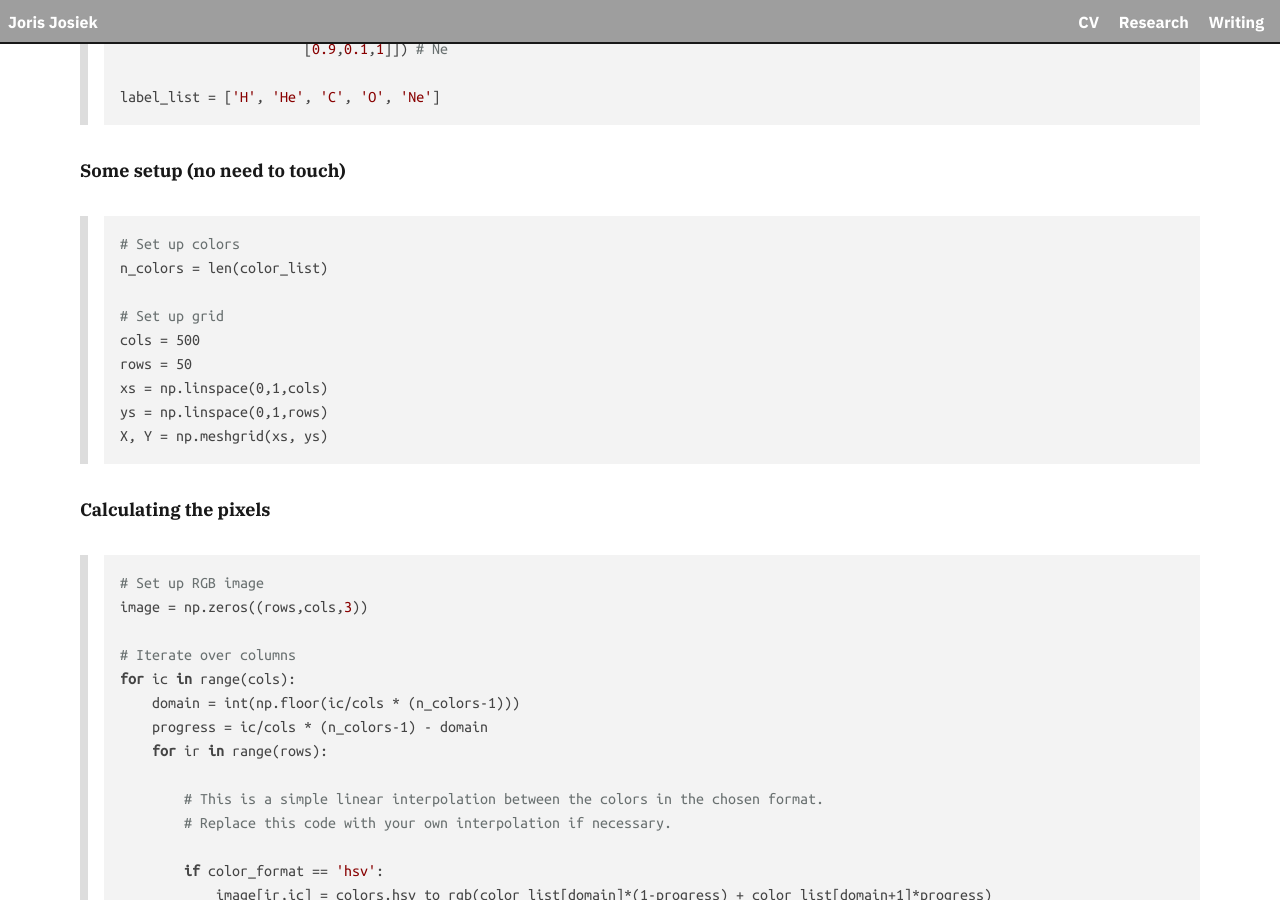
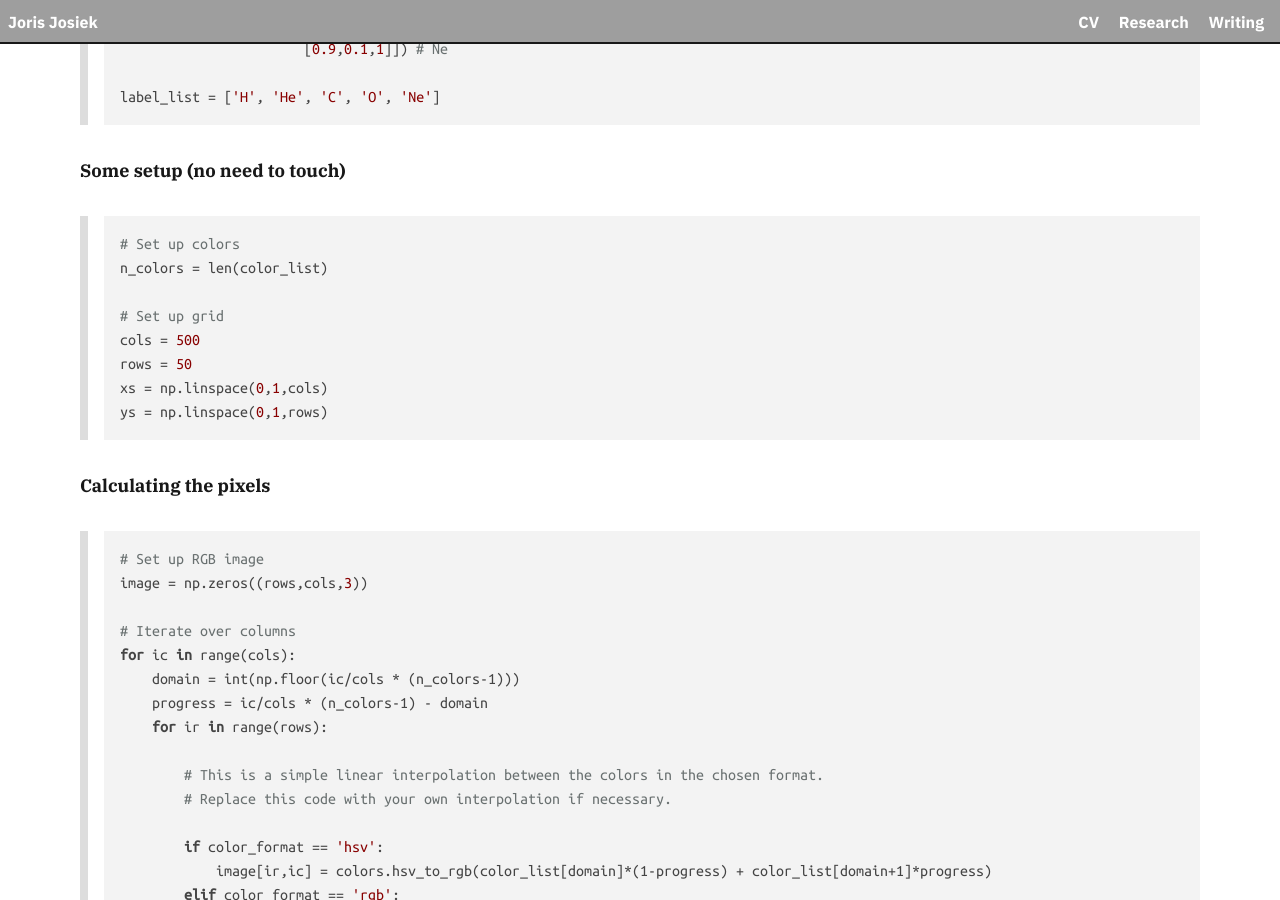
Before and after one commit to JorisJosiek/jorisjosiek.github.io, a Jekyll site: the page built from _posts/2023-01-23-color-gradient-tool.md, in a window 1280 px wide and 900 px high, scrolled down 820 px. Built offline with Jekyll 4.4.1, drawn with Linux system fonts in a browser that asks for light colours; nearby versions of some CDN libraries.

Commit message:
Removed unnecessary line from color visualization tool.

````diff
--- a/_posts/2023-01-23-color-gradient-tool.md
+++ b/_posts/2023-01-23-color-gradient-tool.md
@@ -40,7 +40,6 @@ cols = 500
 rows = 50
 xs = np.linspace(0,1,cols)
 ys = np.linspace(0,1,rows)
-X, Y = np.meshgrid(xs, ys)
 ```
 
 **Calculating the pixels**
````
Also changed, not shown: 1 other file.
